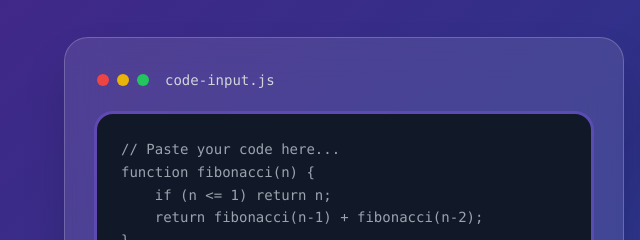
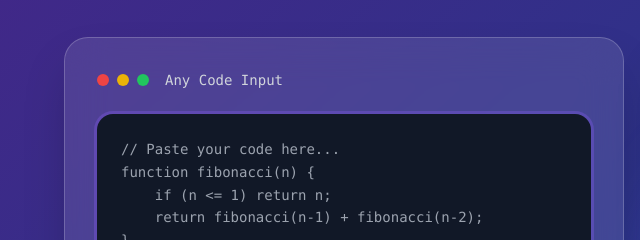
Before and after one commit to NiyaazZSB/code-commenter, a plain HTML site: page Frontend/index.html in a window 1280 px wide. Shown: the part 276-516 px from the top of the page, 0-640 px from the left. Drawn offline with nearby package versions, Linux system fonts and the light colour scheme.

Commit message:
updated index.html

```diff
--- a/Frontend/index.html
+++ b/Frontend/index.html
@@ -40,7 +40,7 @@
                         <div class="w-3 h-3 bg-red-500 rounded-full mr-2"></div>
                         <div class="w-3 h-3 bg-yellow-500 rounded-full mr-2"></div>
                         <div class="w-3 h-3 bg-green-500 rounded-full mr-4"></div>
-                        <span class="text-gray-300 font-mono text-sm">code-input.js</span>
+                        <span class="text-gray-300 font-mono text-sm">Any Code Input</span>
                     </div>
 
                     <textarea
```
